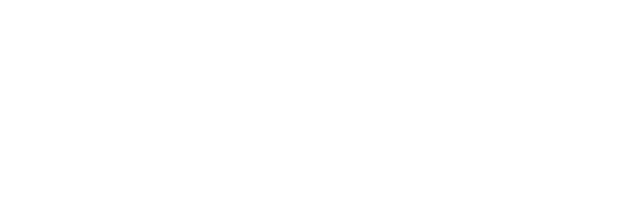
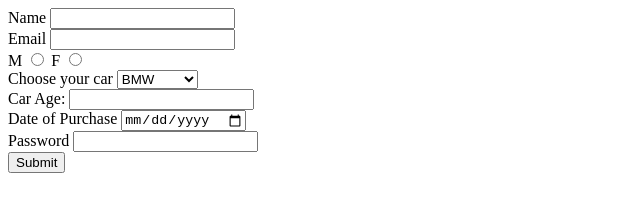
Before and after one commit to acciojob/car-insurance-form-MayuriBadgujar, a website: page main.html in a window 1280 px wide. Shown: the whole page, without its empty margins (0-640 px from the left). Drawn offline with Linux system fonts and the light colour scheme.

Commit message:
created a submission

```diff
--- a/main.html
+++ b/main.html
@@ -8,6 +8,36 @@
 
 <body>
 	<!-- the entire body must be written by student -->
+	<form id="my-form" method="post">
+		<label for="name">Name</label>
+		<input type="test" id="name" required>
+		<br>
+		<label for="email">Email</label>
+		<input type="email" id="email" required>
+		<br>
+		<label for="gender_m">M</label>
+		<input type="radio" id="gender-m" name="gender" required>
+		<label for="gender-f">F</label>
+		<input type="radio" id="gender-f" name="gender" required>
+		<br>
+		<label for="cars">Choose your car</label>
+		<select name="cars" id="cars" required>
+			<option>BMW</option>
+			<option>Audi</option>
+			<option>Mersedez</option>
+		</select>
+		<br>
+		<label for="carage">Car Age:</label>
+		<input type="number" id="carage" min="0" required>
+		<br>
+		<label for="dop">Date of Purchase</label>
+		<input type="date" id="dop" required>
+		<br>
+		<label for="password">Password</label>
+		<input type="password" id="password" required>
+		<br>
+		<button type="submit">Submit</button>
+	</form>
     <script type="text/javascript" src="./script.js">
 </script>
 
```
